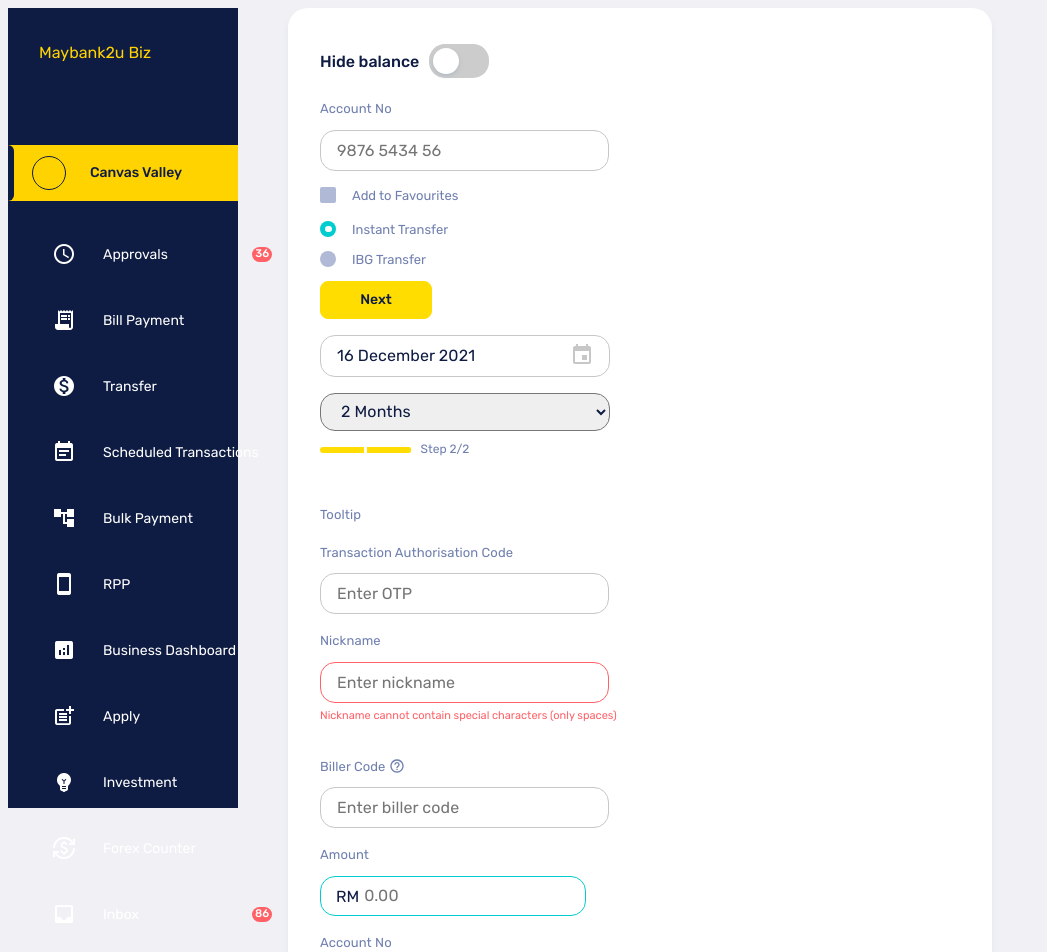
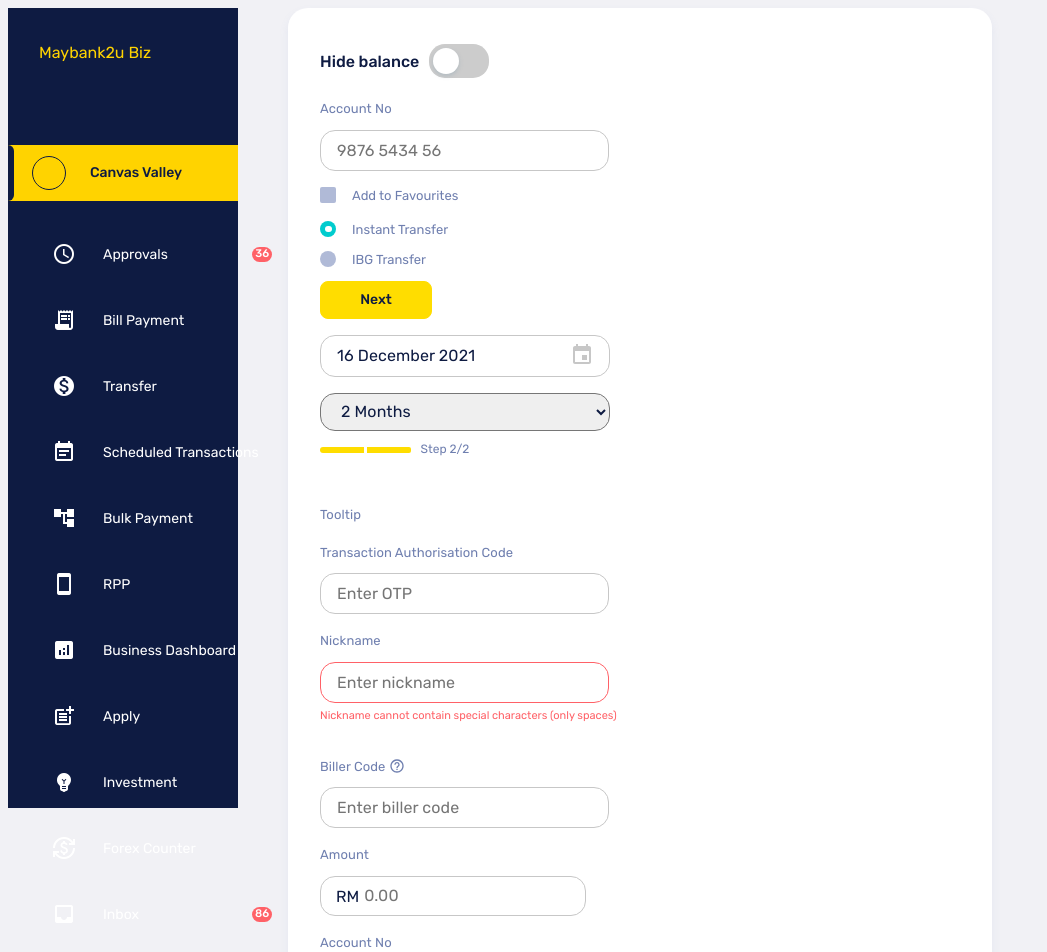
Before and after one commit to shinghuey27/dyno-web, a React (Create React App) app: page / in a window 1280 px wide. Shown: the top 952 px of the page, without its empty margins (0-1047 px from the left). Built offline with nearby package versions, Linux system fonts and the light colour scheme.

Commit message:
Fixed textbox onfocus

```diff
--- a/src/Components/Textbox/Text.css
+++ b/src/Components/Textbox/Text.css
@@ -30,12 +30,6 @@
   margin-top: 0.6rem;
 }
 
-
-.password,
-.text,
-.currency {
-  border: 1px solid #c7c7c7;
-}
 .currency:focus,
 .currency {
   border-radius: 15px;
@@ -52,7 +46,11 @@
   margin-top: 0.6rem;
   padding-left: 2.7rem;
 }
-
+.password,
+.text,
+.currency {
+  border: 1px solid #c7c7c7;
+}
 .currencyContainer {
   width: 290px;
   position: relative;
```
